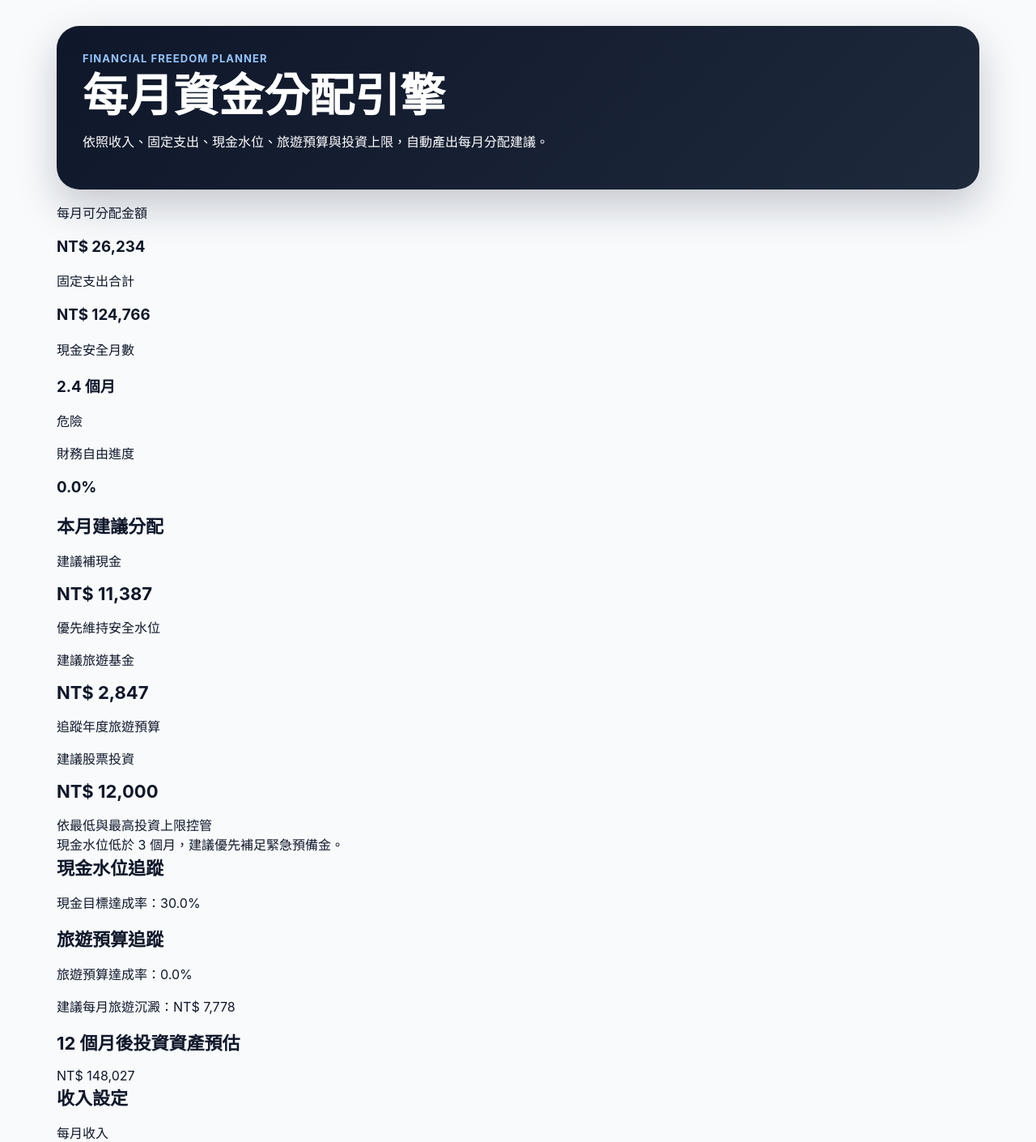
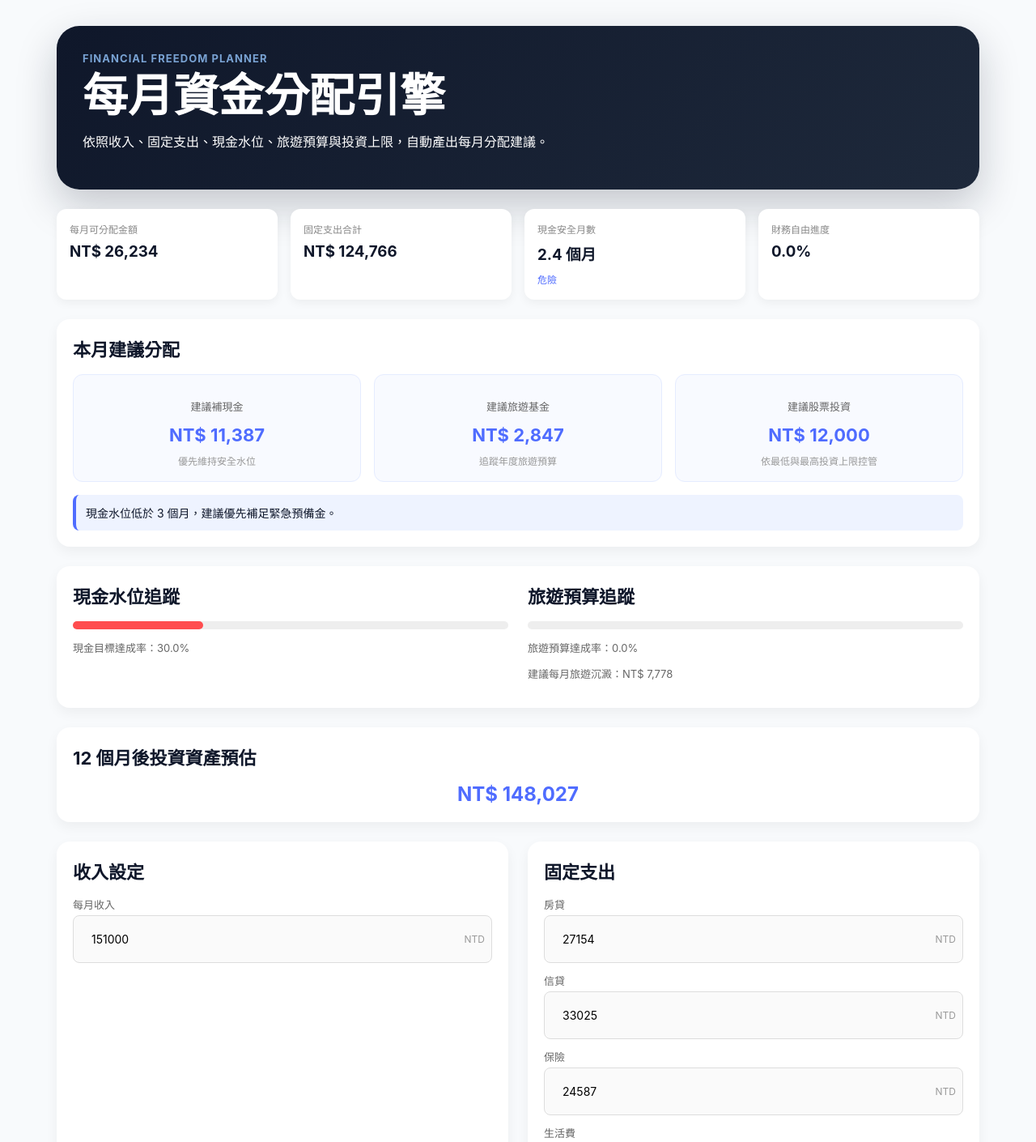
Before and after one commit to JulieChang/fire-pwa-complete, a React (Vite) app: page / in a window 1280 px wide. Shown: the top 1410 px of the page at 81% size. Built offline with nearby package versions, Linux system fonts and the light colour scheme.

Commit message:
Update App.css for layout and style enhancements
Refactor global styles and layout for improved design consistency.

```diff
--- a/src/App.css
+++ b/src/App.css
@@ -1,236 +1,228 @@
-:root {
-  font-family: Inter, system-ui, -apple-system, BlinkMacSystemFont, "Noto Sans TC",
-    sans-serif;
-  color: #0f172a;
-  background: #f3f6fb;
+/* ===== 全域設定 ===== */
+body {
+  margin: 0;
+  font-family: -apple-system, BlinkMacSystemFont, "Segoe UI", Roboto,
+    "Noto Sans TC", sans-serif;
+  background: #f6f8fb;
+  color: #1a1a1a;
 }
 
-* {
-  box-sizing: border-box;
+.app {
+  max-width: 1200px;
+  margin: 0 auto;
+  padding: 24px;
 }
 
-body {
+/* ===== Header ===== */
+.hero {
+  background: linear-gradient(135deg, #4f6cff, #6c8cff);
+  color: white;
+  padding: 24px;
+  border-radius: 16px;
+  margin-bottom: 24px;
+}
+
+.hero h1 {
+  margin: 8px 0;
+}
+
+.eyebrow {
+  font-size: 12px;
+  opacity: 0.8;
+}
+
+/* ===== Dashboard ===== */
+.dashboard {
+  display: grid;
+  grid-template-columns: repeat(4, 1fr);
+  gap: 16px;
+  margin-bottom: 24px;
+}
+
+.metric-card {
+  background: white;
+  border-radius: 12px;
+  padding: 16px;
+  box-shadow: 0 4px 12px rgba(0, 0, 0, 0.05);
+}
+
+.metric-card p {
+  font-size: 12px;
+  color: #888;
   margin: 0;
 }
 
-.app {
-  padding: 28px;
-  max-width: 1440px;
-  margin: auto;
-}
-
-.hero {
-  background: #111c30;
-  color: white;
-  border-radius: 28px;
-  padding: 40px;
-  display: flex;
-  justify-content: space-between;
-  gap: 32px;
-  align-items: center;
-  box-shadow: 0 24px 60px rgba(15, 23, 42, 0.18);
-}
-
-.eyebrow {
-  color: #93c5fd;
-  letter-spacing: 0.18em;
-  font-weight: 800;
-}
-
-h1 {
-  font-size: clamp(40px, 6vw, 72px);
+.metric-card h3 {
   margin: 8px 0;
 }
 
-.subtitle {
-  font-size: 22px;
-  color: #cbd5e1;
+.metric-card span {
+  font-size: 12px;
+  color: #4f6cff;
 }
 
-.heroCard {
-  background: rgba(255, 255, 255, 0.13);
-  border: 1px solid rgba(255, 255, 255, 0.22);
-  border-radius: 26px;
-  padding: 32px;
-  min-width: 280px;
+/* ===== Section ===== */
+.section {
+  background: white;
+  padding: 20px;
+  border-radius: 16px;
+  margin-bottom: 24px;
+  box-shadow: 0 6px 16px rgba(0, 0, 0, 0.05);
 }
 
-.heroCard span,
-.card span {
-  color: #64748b;
-  font-size: 16px;
-  font-weight: 700;
-}
-
-.heroCard span {
-  color: #cbd5e1;
-}
-
-.heroCard strong {
-  display: block;
-  margin-top: 12px;
-  font-size: 36px;
-}
-
-.grid {
-  display: grid;
-  grid-template-columns: repeat(3, 1fr);
-  gap: 22px;
-}
-
-.cards {
-  margin: 28px 0;
-}
-
-.card,
-.panel {
-  background: white;
-  border-radius: 24px;
-  padding: 28px;
-  border: 1px solid #dbe4f0;
-  box-shadow: 0 10px 30px rgba(15, 23, 42, 0.05);
-}
-
-.card strong {
-  display: block;
-  margin-top: 12px;
-  font-size: 32px;
-}
-
-.layout {
-  display: grid;
-  grid-template-columns: 1fr 1fr 1fr;
-  gap: 22px;
-  align-items: start;
-}
-
-h2 {
-  margin: 6px 0 20px;
-  font-size: 24px;
-}
-
-.inputBox {
-  display: block;
+.section h2 {
   margin-bottom: 16px;
 }
 
-.inputBox span {
-  display: block;
-  color: #475569;
-  font-weight: 700;
-  margin-bottom: 8px;
+/* ===== Allocation ===== */
+.allocation-grid {
+  display: grid;
+  grid-template-columns: repeat(3, 1fr);
+  gap: 16px;
 }
 
-.inputRow {
+.allocation-card {
+  background: #f8faff;
+  border: 1px solid #e5ecff;
+  border-radius: 12px;
+  padding: 16px;
+  text-align: center;
+}
+
+.allocation-card p {
+  font-size: 13px;
+  color: #666;
+}
+
+.allocation-card h2 {
+  margin: 8px 0;
+  color: #4f6cff;
+}
+
+.allocation-card span {
+  font-size: 12px;
+  color: #999;
+}
+
+/* ===== Advice ===== */
+.advice-box {
+  margin-top: 16px;
+  padding: 12px;
+  background: #eef3ff;
+  border-left: 4px solid #4f6cff;
+  border-radius: 8px;
+  font-size: 14px;
+}
+
+/* ===== Progress ===== */
+.progress-bg {
+  width: 100%;
+  height: 10px;
+  background: #eee;
+  border-radius: 10px;
+  margin: 8px 0;
+}
+
+.progress-fill {
+  height: 10px;
+  border-radius: 10px;
+  transition: 0.3s;
+}
+
+.progress-fill.danger {
+  background: #ff4d4f;
+}
+
+.progress-fill.warning {
+  background: #faad14;
+}
+
+.progress-fill.good {
+  background: #52c41a;
+}
+
+.progress-text {
+  font-size: 13px;
+  color: #666;
+}
+
+/* ===== Projection ===== */
+.projection {
+  font-size: 24px;
+  font-weight: bold;
+  color: #4f6cff;
+  text-align: center;
+}
+
+/* ===== 兩欄區塊 ===== */
+.two-column {
+  display: grid;
+  grid-template-columns: 1fr 1fr;
+  gap: 24px;
+}
+
+/* ===== 表單 ===== */
+.form-grid {
+  display: grid;
+  grid-template-columns: repeat(2, 1fr);
+  gap: 24px;
+}
+
+.form-section {
+  background: white;
+  padding: 20px;
+  border-radius: 16px;
+  box-shadow: 0 6px 16px rgba(0, 0, 0, 0.05);
+}
+
+.input-card {
+  margin-bottom: 12px;
+}
+
+.input-card label {
+  display: block;
+  font-size: 13px;
+  color: #666;
+  margin-bottom: 4px;
+}
+
+.input-wrap {
   display: flex;
   align-items: center;
-  gap: 10px;
-  background: #f8fafc;
-  border: 1px solid #cbd5e1;
-  border-radius: 14px;
-  padding: 10px 14px;
+  border: 1px solid #ddd;
+  border-radius: 8px;
+  padding: 8px;
+  background: #fafafa;
 }
 
-.inputRow input {
-  width: 100%;
+.input-wrap input {
+  flex: 1;
   border: none;
+  outline: none;
   background: transparent;
-  font-size: 20px;
-  font-weight: 800;
-  outline: none;
-  color: #0f172a;
+  font-size: 14px;
 }
 
-.inputRow em {
-  font-style: normal;
-  color: #64748b;
-  font-weight: 700;
+.input-wrap span {
+  font-size: 12px;
+  color: #999;
 }
 
-.metric,
-.freedom {
-  display: flex;
-  justify-content: space-between;
-  align-items: center;
-  background: #f8fafc;
-  border-radius: 18px;
-  padding: 18px;
-  margin-bottom: 16px;
-}
-
-.metric strong,
-.freedom strong {
-  font-size: 28px;
-}
-
-.bar {
-  height: 18px;
-  background: #e2e8f0;
-  border-radius: 999px;
-  overflow: hidden;
-  margin-bottom: 18px;
-}
-
-.bar div {
-  height: 100%;
-  background: linear-gradient(90deg, #2563eb, #60a5fa);
-  border-radius: 999px;
-}
-
-.note {
-  line-height: 1.7;
-  color: #475569;
-  background: #f8fafc;
-  border-radius: 18px;
-  padding: 18px;
-  margin-bottom: 28px;
-}
-
-.good {
-  color: #16a34a;
-}
-
-.danger {
-  color: #ef4444;
-}
-
-button {
-  width: 100%;
-  border: none;
-  border-radius: 18px;
-  padding: 18px;
-  background: #111c30;
-  color: white;
-  font-size: 18px;
-  font-weight: 800;
-}
-
-@media (max-width: 1000px) {
-  .hero,
-  .layout {
-    grid-template-columns: 1fr;
-    display: grid;
+/* ===== RWD ===== */
+@media (max-width: 900px) {
+  .dashboard {
+    grid-template-columns: repeat(2, 1fr);
   }
 
-  .grid {
-    grid-template-columns: 1fr 1fr;
-  }
-
-  .hero {
-    padding: 32px;
-  }
-}
-
-@media (max-width: 640px) {
-  .app {
-    padding: 16px;
-  }
-
-  .grid {
+  .allocation-grid {
     grid-template-columns: 1fr;
   }
 
-  .hero {
-    padding: 26px;
+  .two-column {
+    grid-template-columns: 1fr;
+  }
+
+  .form-grid {
+    grid-template-columns: 1fr;
   }
 }
```
